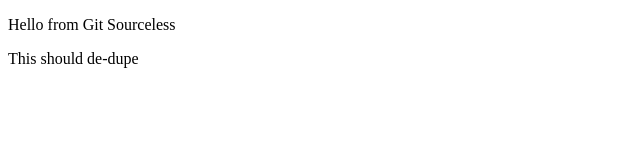
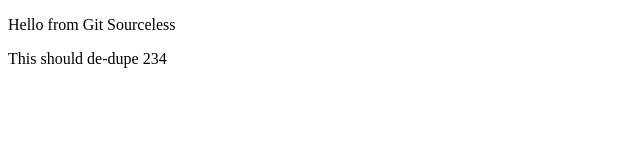
Before and after one commit to z-testing-internal/simple-app, a Next.js app: page / in a window 1280 px wide. Shown: the top 160 px of the page, without its empty margins (0-640 px from the left). Built offline with nearby package versions, Linux system fonts and the light colour scheme.

Commit message:
Update index.js

```diff
--- a/pages/index.js
+++ b/pages/index.js
@@ -2,7 +2,7 @@ export default function Index() {
   return (
     <div>
       <p>Hello from Git Sourceless</p>
-      <p>This should de-dupe</p>
+      <p>This should de-dupe 234</p>
     </div>
   )
 }
```
